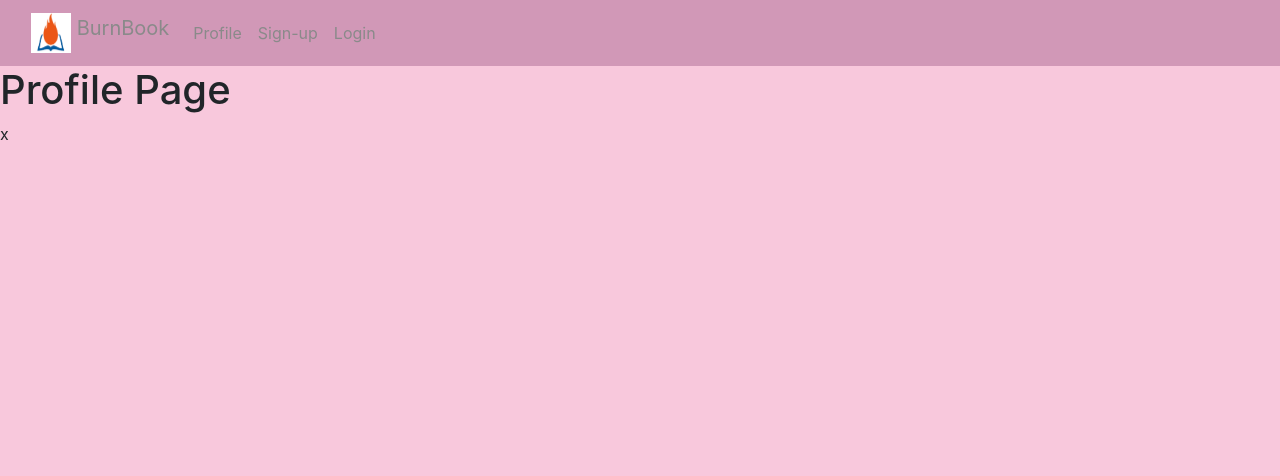
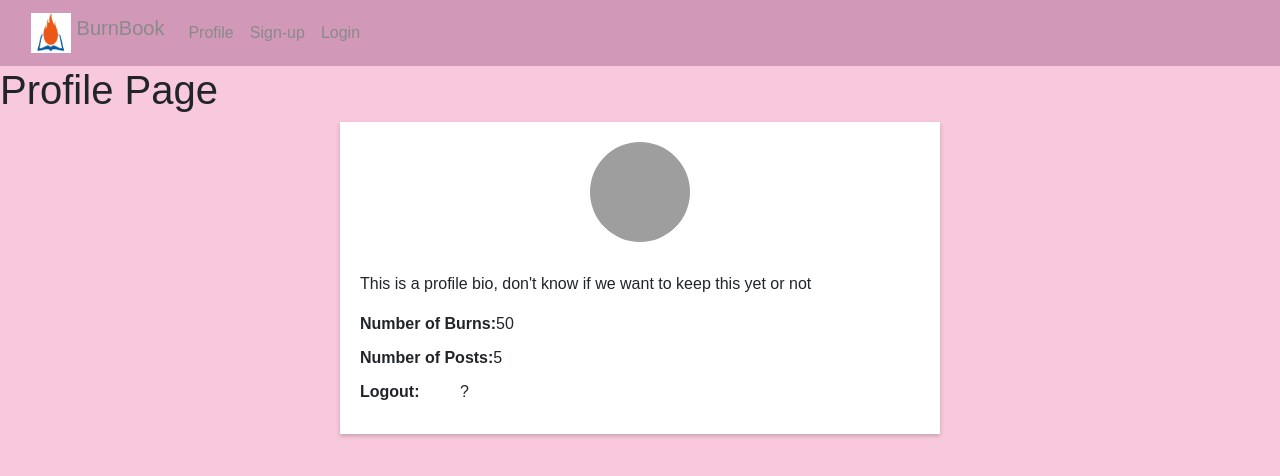
Before and after one commit to ptdeegan/burn-book-online, a Flask app: template templates/profile.html in a window 1280 px wide. Shown: the top 476 px of the page. Run offline with Flask 3, Linux system fonts and the light colour scheme; the template is opened without the code that fills it, so the values that code supplies are empty; grey boxes are pictures that could not be loaded.

Commit message:
changes to profile page

```diff
--- a/templates/profile.html
+++ b/templates/profile.html
@@ -1,46 +1,71 @@
 {% extends '_layout.html' %}
 
 {% block body %}
-<h1>Profile Page</h1>x
-
-{%if pfp_num==1%}
-
-<img src="{{url_for('static', filename='cadyphone_pfp.jpg')}}" align="middle" width="100" height="100">
-
-<!-- <img src="static/pfp_{{pfp_num}}.jpg" align="middle" width="100" height="100"> -->
-
-{%elif pfp_num==2%}
-
-<img src="{{url_for('static', filename='damian_pfp.jpg')}}" align="middle"  width="100" height="100">
-
-{%elif pfp_num==3%}
-
-<img src="{{url_for('static', filename='gretchen_pfp.jpg')}}" align="middle"  width="100" height="100">
-
-{%elif pfp_num==4%}
-
-<img src="{{url_for('static', filename='janis_pfp.jpg')}}" align="middle"  width="100" height="100">
-
-{%elif pfp_num==5%}
-
-<img src="{{url_for('static', filename='karen_pfp.jpg')}}" align="middle"  width="100" height="100">
-
-{%elif pfp_num==6%}
-
-<img src="{{url_for('static', filename='karenphone_pfp.jpg')}}" align="middle"  width="100" height="100">
-
-{%elif pfp_num==7%}
-
-<img src="{{url_for('static', filename='profile_pic.jpg')}}" align="middle" width="100" height="100">
-
-{%elif pfp_num==8%}
-
-<img src="{{url_for('static', filename='regina_pfp.jpg')}}" align="middle"  width="100" height="100">
-
-{%elif pfp_num==9%}
-
-<img src="{{url_for('static', filename='reginabunny_pfp.jpg')}}" align="middle"  width="100" height="100">
-
-{% endif %}
-
-{% endblock %}
+<style>
+    body {
+        font-family: sans-serif;
+        background-color: #F1F1F1;
+    }
+    .profile-container {
+        max-width: 600px;
+        margin: 0 auto;
+        background-color: #FFFFFF;
+        padding: 20px;
+        box-shadow: 0 2px 4px 0 rgba(0, 0, 0, 0.2);
+    }
+    .profile-image {
+        text-align: center;
+        margin-bottom: 30px;
+    }
+    .profile-image img {
+        width: 100px;
+        height: 100px;
+        border-radius: 50%;
+    }
+    .profile-name {
+        text-align: center;
+        font-size: 24px;
+        margin-bottom: 10px;
+    }
+    .profile-bio {
+        font-size: 16px;
+        line-height: 1.5;
+    }
+    .profile-details {
+        list-style: none;
+        padding: 0;
+        margin: 0;
+    }
+    .profile-details li {
+        display: flex;
+        margin-bottom: 10px;
+    }
+    .profile-details li strong {
+        min-width: 100px;
+        font-weight: 600;
+    }
+</style>
+<h1>Profile Page</h1>
+        <div class="profile-container">
+            <div class="profile-image">
+                <img src="static/pfp_{{pfp_num}}" align="middle" width="100" height="100">
+            </div>
+            <h1 class="profile-name"><!--{{user_page_info.username}}--></h1>
+            <p class="profile-bio">
+                This is a profile bio, don't know if we want to keep this yet or not
+            </p>
+            <ul class="profile-details">
+                <li>
+                    <strong>Number of Burns: </strong> 50
+                </li>
+                <li>
+                    <strong>Number of Posts: </strong> 5
+                </li>
+                <li>
+                    <strong>Logout:</strong> ?
+                </li>
+            </ul>
+        </div>
+    </body>
+    </html>
+    {% endblock %}
```
